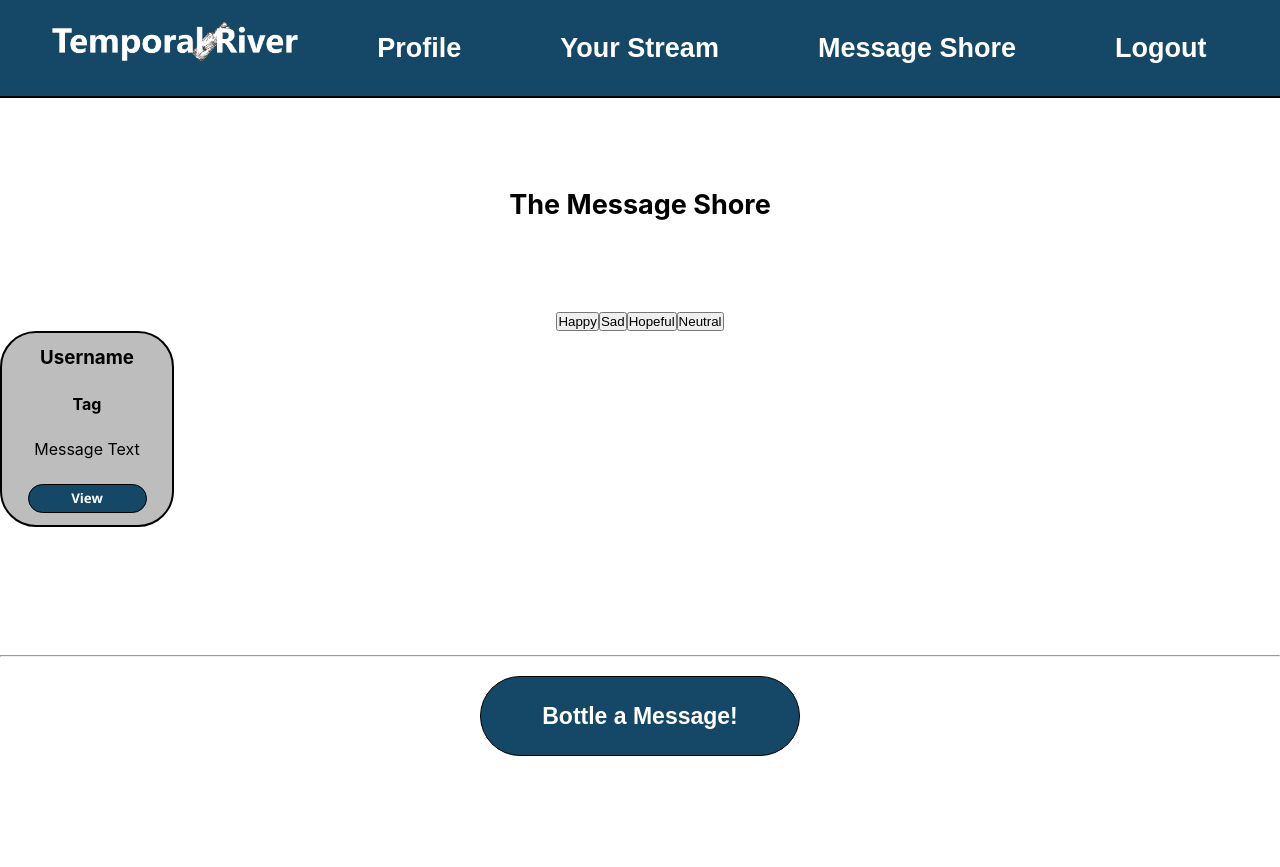
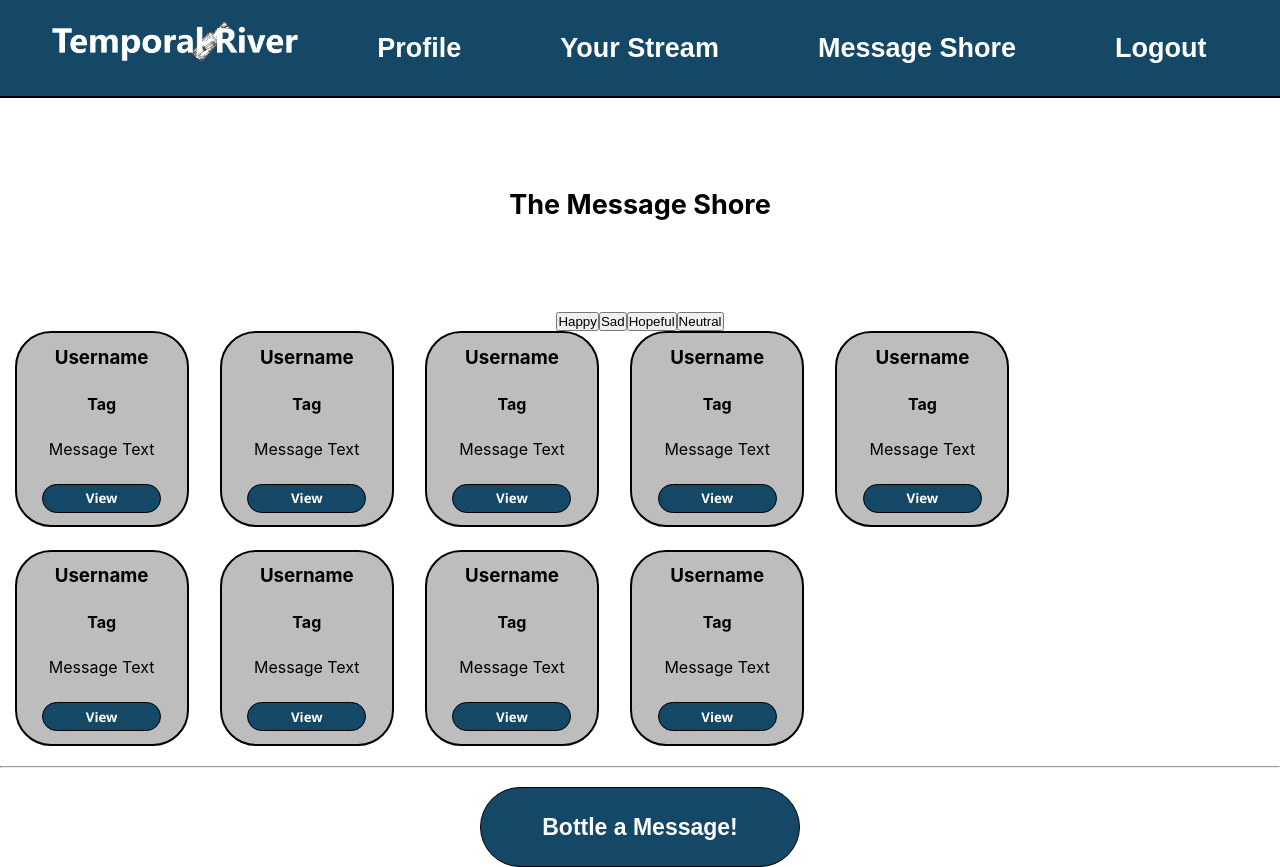
Before and after one commit to DannyHayek/time-capsule-client, a React (Create React App) app: page /messageShore in a window 1280 px wide. Before the commit the page ends 800 px from the top, so only its background shows below. Built offline with nearby package versions, Linux system fonts and the light colour scheme.

Commit message:
Improved layout and added more styling to message shore

```diff
--- a/src/components/messageShore/ShoreMessages.jsx
+++ b/src/components/messageShore/ShoreMessages.jsx
@@ -1,10 +1,25 @@
 import React from 'react'
 import ShoreMessageCard from './ShoreMessageCard'
+import { useState } from 'react'
 
 const ShoreMessages = () => {
+      const [shoreMessages, setShore] = useState([
+      { num: 22, bottled: "26/10/2000", recieved: "29/11/2000", status: "Public", tag:"Sad", body:"Lorem ipsum Lorem ipsum Lorem ipsum Lorem ipsum Lorem ipsum" },
+      { num: 33, bottled: "26/10/2000", recieved: "29/11/2000", status: "Public", tag:"Sad", body:"Lorem ipsum Lorem ipsum Lorem ipsum Lorem ipsum Lorem ipsum" },
+      { num: 23, bottled: "26/10/2000", recieved: "29/11/2000", status: "Public", tag:"Sad", body:"Lorem ipsum Lorem ipsum Lorem ipsum Lorem ipsum Lorem ipsum" },
+      { num: 55, bottled: "26/10/2000", recieved: "29/11/2000", status: "Public", tag:"Sad", body:"Lorem ipsum Lorem ipsum Lorem ipsum Lorem ipsum Lorem ipsum" },
+      { num: 77, bottled: "26/10/2000", recieved: "29/11/2000", status: "Public", tag:"Sad", body:"Lorem ipsum Lorem ipsum Lorem ipsum Lorem ipsum Lorem ipsum" },
+      { num: 44, bottled: "26/10/2000", recieved: "29/11/2000", status: "Public", tag:"Sad", body:"Lorem ipsum Lorem ipsum Lorem ipsum Lorem ipsum Lorem ipsum" },
+      { num: 12, bottled: "26/10/2000", recieved: "29/11/2000", status: "Public", tag:"Sad", body:"Lorem ipsum Lorem ipsum Lorem ipsum Lorem ipsum Lorem ipsum" },
+      { num: 45, bottled: "26/10/2000", recieved: "29/11/2000", status: "Public", tag:"Sad", body:"Lorem ipsum Lorem ipsum Lorem ipsum Lorem ipsum Lorem ipsum" },
+      { num: 45, bottled: "26/10/2000", recieved: "29/11/2000", status: "Public", tag:"Sad", body:"Lorem ipsum Lorem ipsum Lorem ipsum Lorem ipsum Lorem ipsum" },
+    ])
+
   return (
-    <div>
-        <ShoreMessageCard />
+    <div className='message-stream-section'>
+      {shoreMessages.map((message) => {
+        return <ShoreMessageCard num={message.num} bottled={message.bottled} recieved={message.recieved} status={message.status} tag={message.tag} body={message.body}/>;
+      })}
     </div>
   )
 }
```
